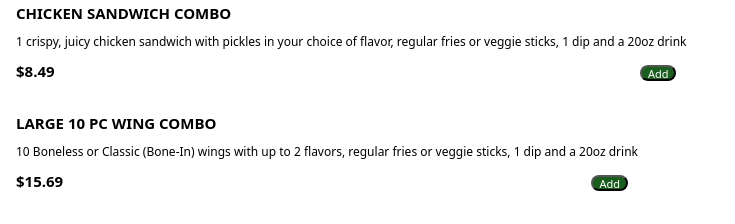
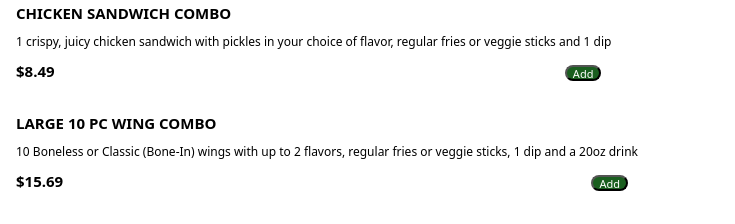
Before and after one commit to AkshathTaduri/cs378-p1, a plain HTML site: page index.html in a window 1280 px wide. Shown: the part 498-722 px from the top of the page, 119-854 px from the left. Drawn offline with nearby package versions, Linux system fonts and the light colour scheme.

Commit message:
Update index.html

```diff
--- a/index.html
+++ b/index.html
@@ -32,7 +32,7 @@
       <img src="https://olo-images-live.imgix.net/cb/cb4b7e10bc6b40cd998f45cd9f9f69a1.png?auto=format%2Ccompress&q=60&cs=tinysrgb&w=524&h=350&fit=crop&fm=png32&s=cf4ef908a4555c4bfd5b5f06144089a8" alt="Chicken Sandwich Combo" class="item-image">
       <div class="item-text">
         <p class="item-name">CHICKEN SANDWICH COMBO</p>
-        <p class="item-description">1 crispy, juicy chicken sandwich with pickles in your choice of flavor, regular fries or veggie sticks, 1 dip and a 20oz drink</p>
+        <p class="item-description">1 crispy, juicy chicken sandwich with pickles in your choice of flavor, regular fries or veggie sticks and 1 dip</p>
         <div class="item-row">
           <p class="item-price">$8.49</p>
           <button class="item-button">Add</button>
```
